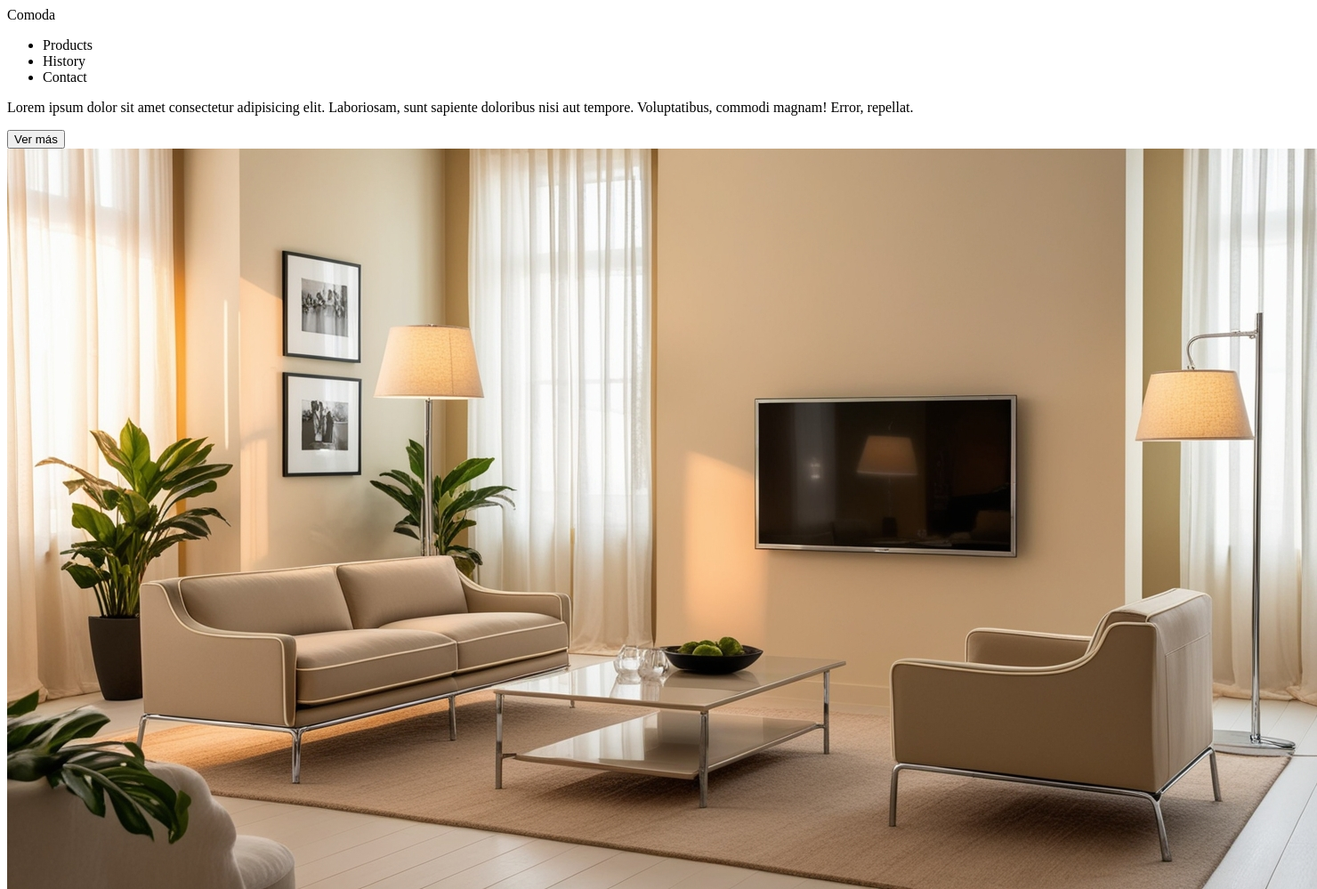
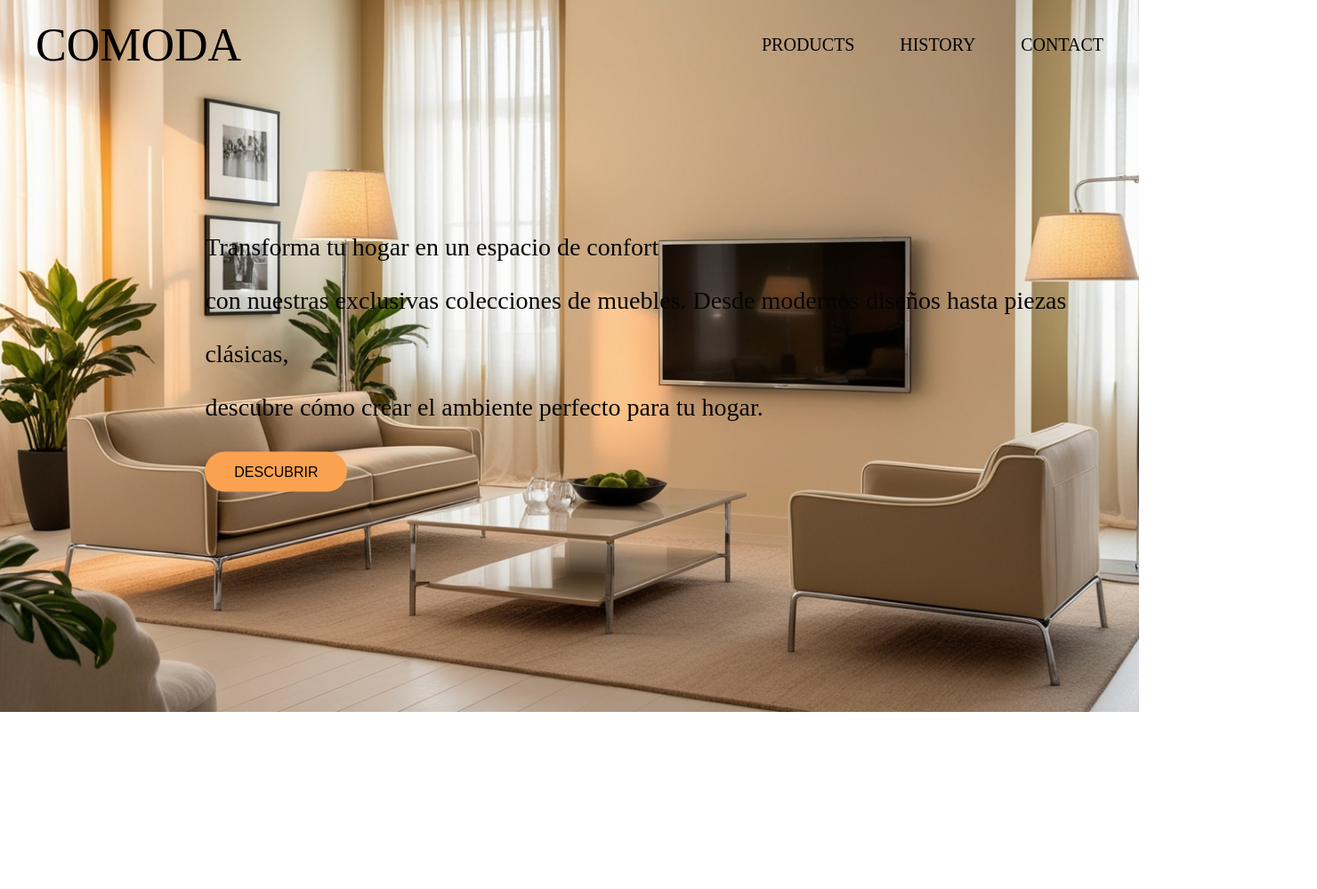
Before and after one commit to isiahzac/Git-Practice, a plain HTML site: page index.html in a window 1280 px wide. Shown: the whole page at 89% size, 1480 px wide, since content can reach past the window. After the commit the page ends 804 px from the top, so only its background shows below. Drawn offline with Linux system fonts and the light colour scheme.

Commit message:
CSS: CSS finalizado de la hero section

```diff
--- a/index.html
+++ b/index.html
@@ -6,27 +6,140 @@
     <title>Document</title>
 </head>
 
+<style>
+    * {
+        margin: 0;
+        padding: 0;
+        box-sizing: border-box;
+    }
+
+    body {
+        width: 100vw;
+        height: 100vh;
+        font-family: 'Times New Roman', Times, sans-serif;
+        position: relative;
+    }
+
+    /* NAV */
+    header {
+        width: 100%;
+        height: 100px;
+        display: flex;
+        justify-content: space-between;
+        align-items: center;
+        position: fixed;
+        top: 0;
+        z-index: 2;
+    }
+
+    .logo {
+        margin-left: 40px;
+        text-transform: uppercase;
+        font-size: 3.25rem;
+    }
+
+    .nav-header {
+        width: 30%;
+        margin-right: 40px;
+    }
+    .nav-header ul {
+        display: flex;
+        justify-content: space-between;
+        text-transform: uppercase;
+    }
+
+    .nav-header ul li {
+        list-style: none;
+        font-size: 1.25rem;
+    }
+
+    .nav-header ul li a {
+        color: black;
+        text-decoration: none;
+        transition: color 0.4s ease-in-out;
+    }
+
+    .nav-header ul li a:hover {
+        color: rgb(255, 182, 86);
+    }
+
+
+    /*HEADER SECTION*/
+    .header-section {
+        width: 100vw;
+        height: 100vh;
+        position: relative;
+    }
+
+    .text-box {
+        position: absolute;
+        top: 50%;
+        left: 18%;
+        transform: translateY(-50%);
+        z-index: 2;
+    }
+
+    .text-description {
+        font-size: 1.75rem;
+        line-height: 60px;
+        color: rgb(6, 6, 6);
+    }
+
+    .header-button {
+        width: 160px;
+        height: 45px;
+        margin-top: 20px;
+        border-radius: 25px;
+        border: none;
+        background-color: rgb(250, 162, 80);
+        text-transform: uppercase;
+        font-size: 1rem;
+        cursor: pointer;
+        transition: 0.4s ease-in-out;
+    }
+
+    .header-button:hover {
+        color: rgb(250, 162, 80);
+        background-color: black;
+    }
+
+    .img-box {
+        width: 100vw;
+        height: 100vh;
+    }
+
+    .img-box img {
+        width: 100%;
+        height: 100%;
+        object-fit: cover;
+    }
+
+</style>
+
 <body>
 
     <header>
         <span class="logo">Comoda</span>
         <nav class="nav-header">
             <ul class="nav-list">
-                <li>Products</li>
-                <li>History</li>
-                <li>Contact</li>
+                <li><a href="#">Products</a></li>
+                <li><a href="#">History</a></li>
+                <li><a href="#">Contact</a></li>
             </ul>
         </nav>
     </header>
     <section class="header-section">
         <div class="text-box">
-            <p class="text-description">Lorem ipsum dolor sit amet consectetur adipisicing elit. Laboriosam, sunt sapiente doloribus nisi aut tempore. Voluptatibus, commodi magnam! Error, repellat.</p>
-            <button class="header-button">Ver más</button>
+            <p class="text-description">
+                Transforma tu hogar en un espacio de confort <br> con nuestras exclusivas colecciones de muebles. Desde modernos diseños hasta piezas clásicas, <br> descubre cómo crear el ambiente perfecto para tu hogar.
+            </p>
+            <button class="header-button">Descubrir</button>
         </div>
         <div class="img-box">
-            <img src="img/Leonardo_Phoenix_09_create_an_image_of_a_stylish_living_room_w_2.jpg" alt="living-room-picture">
+            <img src="img/Leonardo_Phoenix_09_create_an_image_of_a_stylish_living_room_w_2.jpg" alt="Modern living room">
         </div>
     </section>
 
+
 </body>
 </html>
```
